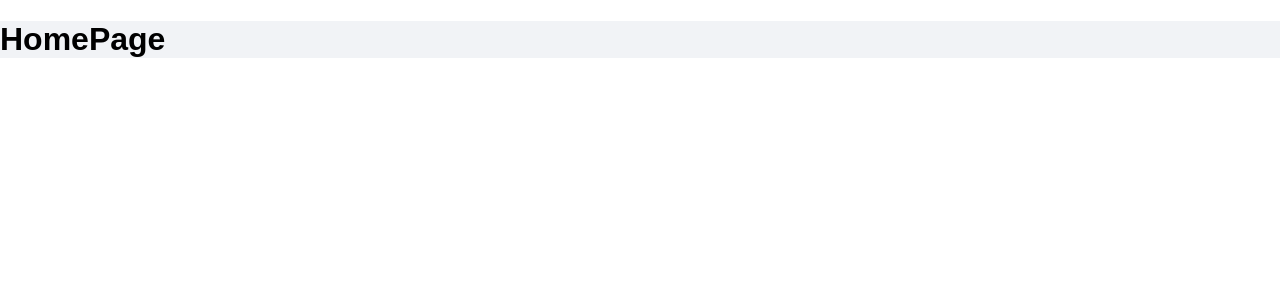
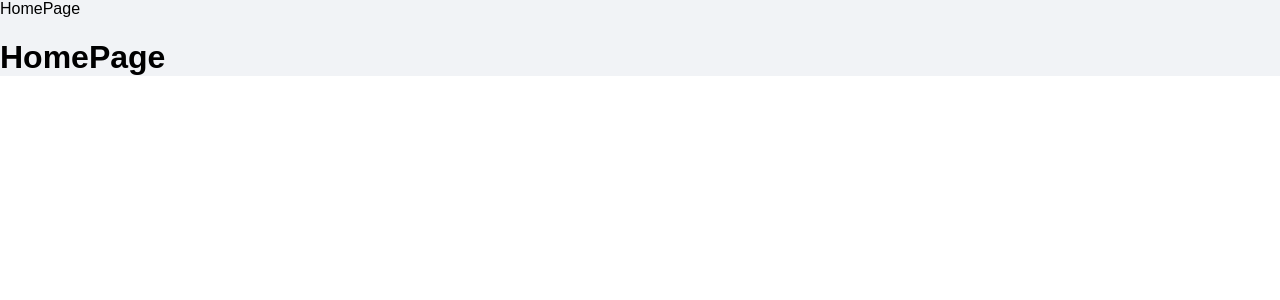
Before and after one commit to manish-chordia/jugaadu-vakil, a React app: page / in a window 1280 px wide. Shown: the top 300 px of the page. Built offline with nearby package versions, Linux system fonts and the light colour scheme.

Commit message:
build on 6th sep 2018

```diff
--- a/src/App.js
+++ b/src/App.js
@@ -9,6 +9,7 @@ class App extends Component {
 		return (
 			<Router>
 				<div className="App">
+				HomePage
 					<Route exact path="/" render={() => (
 						<h1>HomePage</h1>
 					)}/>
```
Also changed, not shown: 7 other files (tests, documents, lock files or other folders).
